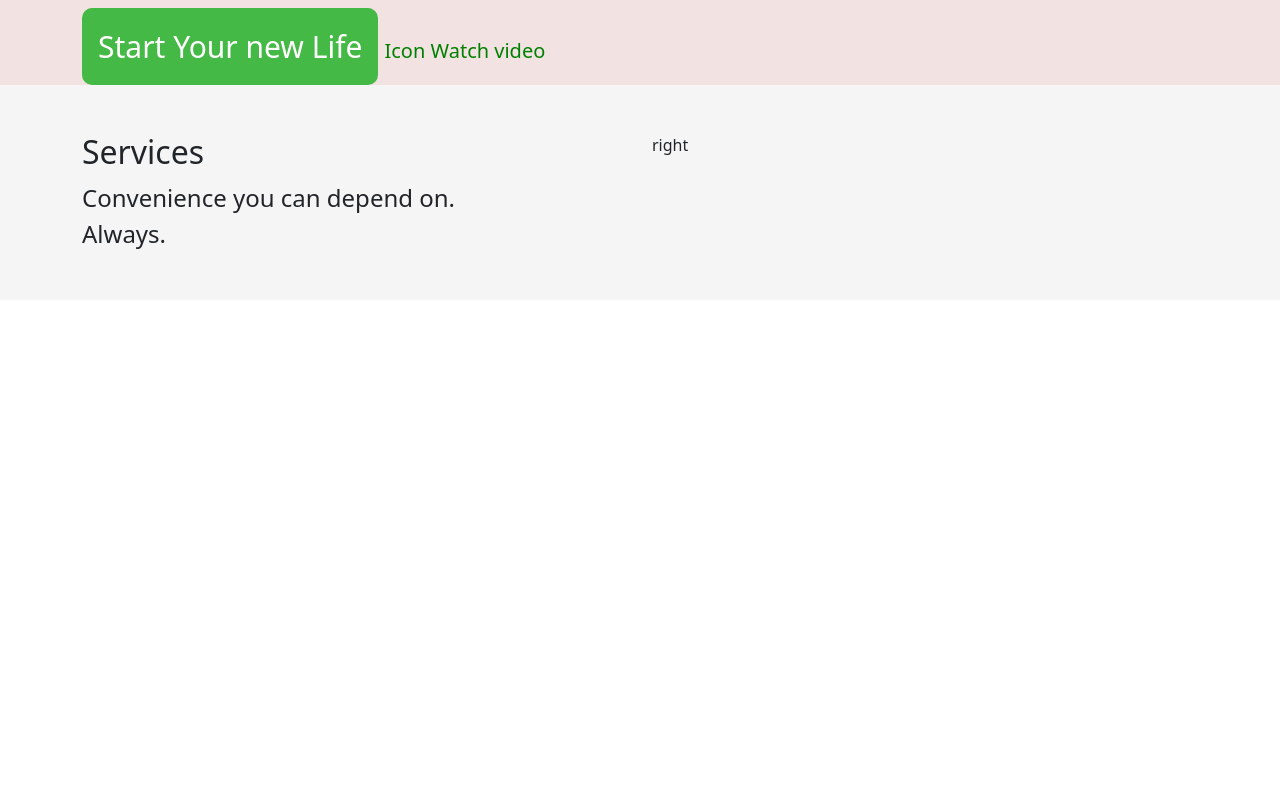
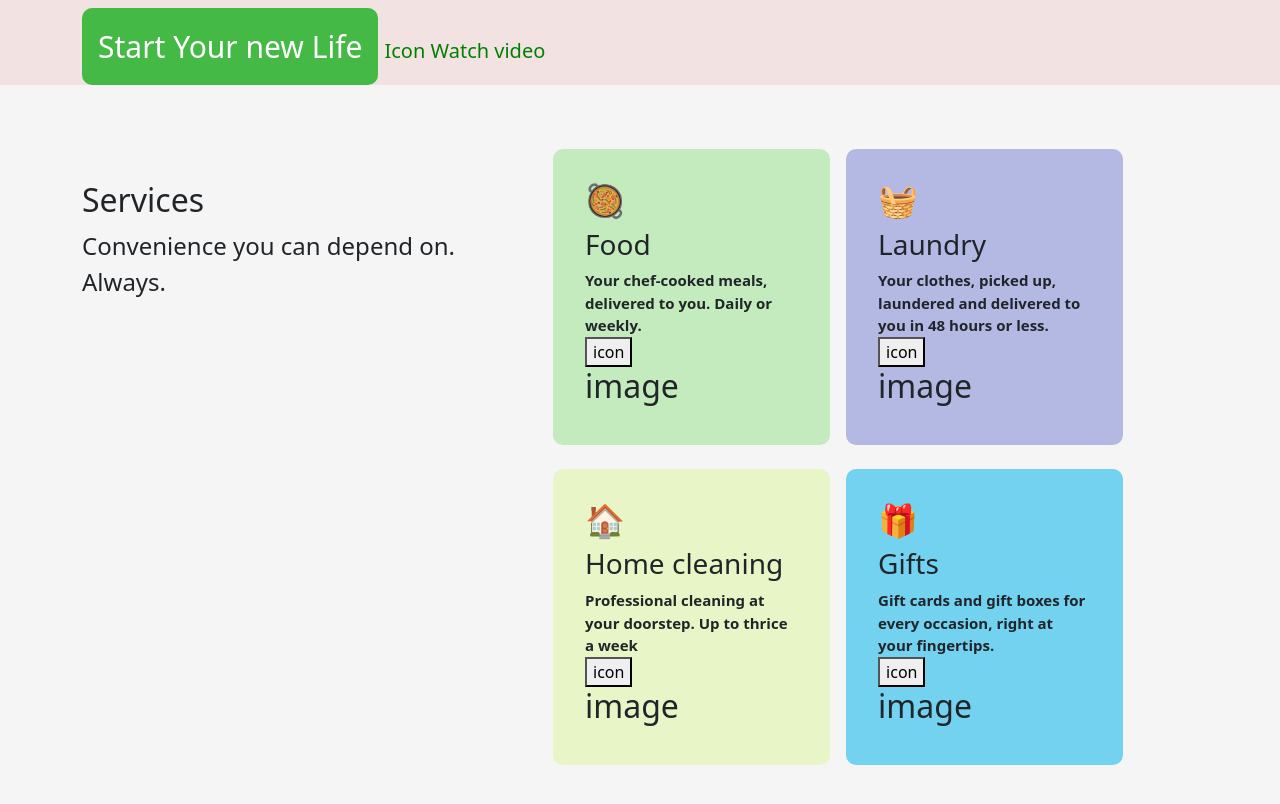
Before and after one commit to macadadi/domestic, a React (Create React App) app: page / in a window 1280 px wide. Shown: the part 500-1304 px from the top of the page. Before the commit the page ends 800 px from the top, so only its background shows below. Built offline with nearby package versions, Linux system fonts and the light colour scheme.

Commit message:
started working on the service item

```diff
--- a/src/App.css
+++ b/src/App.css
@@ -63,9 +63,16 @@ margin: 0px;
 .service-page{
   background-color: whitesmoke;
 }
+.service-item-d{
+  border-radius: 10px;
+}
 
+.service-item p{
+  font-size: 15px;
+  font-weight: 600;
+}
 @media screen and (max-width: 600px) {
-  .get-started {
-
+  .get-startedpp {
+    background-color: rgb(232, 245, 198);
   }
 }
--- a/src/components/home/Landingbanner.tsx
+++ b/src/components/home/Landingbanner.tsx
@@ -20,7 +20,7 @@ function Landingbanner():JSX.Element {
 
                  </div>
             </div>
-            <div className="landind-right col-md-6">
+            <div className="landind-right col-md-6 pb-4 mb-4">
               <div className="outer">
                   <div className="inner">
                      <img src={phonep} />
--- /dev/null
+++ b/src/components/home/Serviceitem.tsx
@@ -0,0 +1,27 @@
+import React from 'react'
+import { Iservice } from './Servicespage'
+
+ type Iprop ={
+    item : Iservice
+    index : number
+}
+const Serviceitem =({item,index }:Iprop) =>{
+    const emojis = [`🥘`,`🧺`,`🏠`,`🎁`]
+
+    return (
+        <div className={`col-md-5  mt-3 m-2 p-2 service-item-d`} style={{backgroundColor:`${item.color}`}}>
+          <div  className="p-4 service-item">
+          <h2>{emojis[index]}</h2>
+            <h3>{item.title}</h3>
+            <p>{item.description}</p>
+
+            <button>icon</button>
+            <h2>
+                image
+            </h2>
+          </div>
+        </div>
+    )
+}
+
+export default Serviceitem
--- a/src/components/home/Servicespage.tsx
+++ b/src/components/home/Servicespage.tsx
@@ -1,18 +1,63 @@
+
 import React from 'react'
+import Serviceitem from './Serviceitem'
+
+export type Iservice ={
+    title : string
+    description : string
+    image : string
+    color : string
+    icon? : Symbol
+
+}
+
+const services : Iservice[] = [
+    {
+        title : 'Food',
+        description : "Your chef-cooked meals, delivered to you. Daily or weekly.",
+        image : "image",
+        color : "rgb(196, 235, 189)",
+
+
+
+    },
+    {
+        title : 'Laundry',
+        description : "Your clothes, picked up, laundered and delivered to you in 48 hours or less.",
+        image : "image",
+        color : "rgb(180, 185, 228)"
+
+    },
+    {
+        title : 'Home cleaning',
+        description : "Professional cleaning at your doorstep. Up to thrice a week",
+        image : "image",
+        color : "rgb(232, 245, 198)"
+    },
+    {
+        title : 'Gifts',
+        description : "Gift cards and gift boxes for every occasion, right at your fingertips.",
+        image : "image",
+        color : "rgb(114, 210, 240)"
+    }
+]
 
 function Servicespage() {
     return (
-        <div className=" service-page p-5">
+        <div className=" service-page p-5" >
             <div className="container">
             <div className="row">
-                <div className="col-md-6">
+                <div className="col-md-5 pt-5">
                <h2> Services</h2>
                <p>Convenience you can depend on.</p>
                <p> Always.</p>
 
                 </div>
-                <div className="col-md-6">
-right
+                <div className="col-md-7 ">
+                   <div className="row">
+                {services.map((item,index)=><Serviceitem index={index} item={item}/>) }
+
+                   </div>
                 </div>
 
             </div>
```
